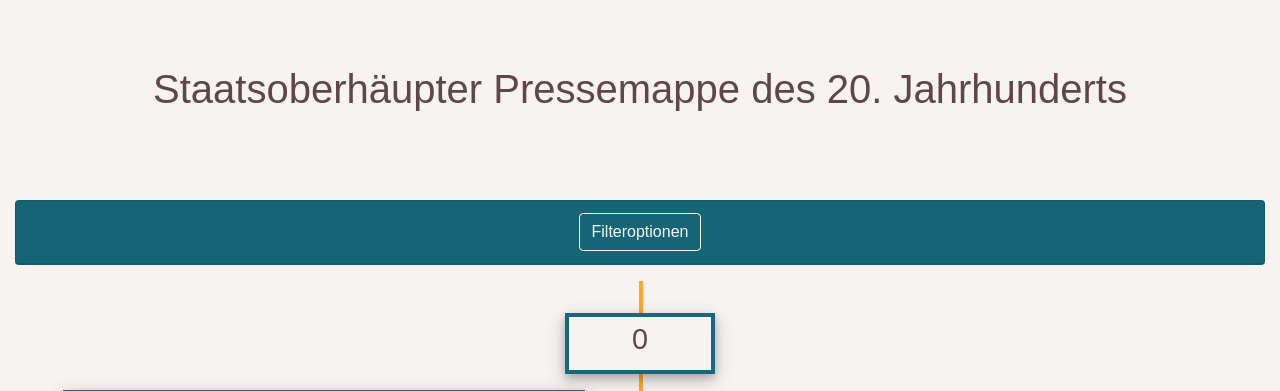
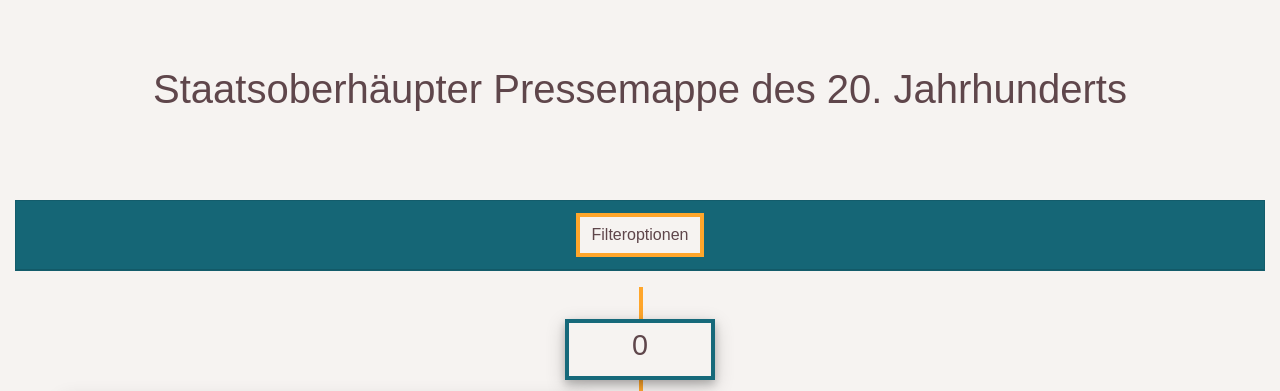
Before and after one commit to julstan/projectPressemappe20, a Django app: template Pressemappe/timeline/templates/timeline/timeline_neu.html in a window 1280 px wide. Shown: the top 391 px of the page. Run offline with Django 3.2, Linux system fonts and the light colour scheme; data comes from the database, SQL or seed files in the repository; the template is opened without the code that fills it: values that come from a table or form of the project are taken from there, most other values are stand-ins (such as "Sample title", 1, 10 or a date in 2020); some libraries are stand-ins or nearby versions.

Commit message:
Buttons angepasst

```diff
--- a/Pressemappe/timeline/static/css/timeline_neu.css
+++ b/Pressemappe/timeline/static/css/timeline_neu.css
@@ -1,5 +1,6 @@
 * {
 	 box-sizing: border-box;
+	 border-radius: 0 !important;
 }
 
  body {
@@ -24,8 +25,35 @@
     width: 100%;
 }
 
+/* Farbe des Menüs */
+
 #filtermenue {
     background: #16697a;
+}
+
+.card {
+    color: #f6f3f1;
+}
+
+
+/* Styling der Buttons von Bootstrap */
+
+.btn-outline-warning {
+    background-color: #f6f3f1;
+    color: #5f464b;
+    border-color: #ffa62b !important;
+    border: 4px solid;
+
+}
+
+.btn-outline-warning:hover, .btn-outline-warning:focus, .btn-outline-warning:active, .btn-outline-warning.active, .open>.dropdown-toggle.btn-outline-warning {
+    color: #5f464b;
+    background-color: #ffa62b;
+    border-color: #ffa62b;
+}
+
+.btn-outline-warning:a {
+    color: #5f464b
 }
 
 
@@ -193,19 +221,19 @@ hr {
 
 /* Gestaltung des Links */
 
-a:link {
+.a:link {
     color: #16697a;
     text-decoration: underline;
 
 }
 
 
-a:visited {
+.a:visited {
   color: #16697a;
   text-decoration: underline;
 }
 
-a:hover {
+.a:hover {
   color: #ef767a;
 }
 
--- a/Pressemappe/timeline/templates/timeline/timeline_neu.html
+++ b/Pressemappe/timeline/templates/timeline/timeline_neu.html
@@ -10,9 +10,9 @@
     <div class="row">
         <div class="col-12">
             <!--<div class="content">-->
-                <div class="card text-white text-center mb-3" id="filtermenue">
+                <div class="card text-center mb-3" id="filtermenue">
                     <div class="card-header">
-                        <button class="btn btn-outline-light" type="button" data-toggle="collapse" data-target="#collapseFilter" aria-expanded="true" aria-controls="collapseFilter">
+                        <button class="btn btn-outline-warning" type="button" data-toggle="collapse" data-target="#collapseFilter" aria-expanded="true" aria-controls="collapseFilter">
                             Filteroptionen
                         </button>
                         <!-- falls man den Button nicht in der vollen Länge haben möchte, dann aria-expanded="false"-->
@@ -26,9 +26,9 @@
                             <small>Info: Bitte benutzen Sie das Format Jahr-Monat-Tag für Zeiträume
                                 </small>
                             <br>
-                            <button class="btn btn-secondary" type="submit" data-toggle="tooltip" data-placement="bottom"
+                            <button class="btn btn-outline-warning" type="submit" data-toggle="tooltip" data-placement="bottom"
                                     title="Suchfilter können kombiniert werden">Suche</button>
-                                    <a class="btn btn-outline-light" href="/timeline/show">zurück</a>
+                                    <a class="btn btn-outline-warning" href="/timeline/show">zurück</a>
 
                         </form>
 
@@ -76,8 +76,8 @@
                         <h5>Nachfolger: {{person.successor}}</h5>
                     {% endif %}
                     <h5>Land: {{person.country}}</h5>
-                    <h5>Pressemappe-Objekt: <a href="http://webopac.hwwa.de/PresseMappe20E/Digiview_MID.cfm?mid=P{{person.pm20id|slice:'3:'}}" target="_blank">hier klicken</a></h5>
-                    <h5>Wikidata-Objekt: <a href={{person.wikidata_object}}>hier klicken</a></h5>
+                    <h5>Pressemappe-Objekt: <a class='a'  href="http://webopac.hwwa.de/PresseMappe20E/Digiview_MID.cfm?mid=P{{person.pm20id|slice:'3:'}}" target="_blank">hier klicken</a></h5>
+                    <h5>Wikidata-Objekt: <a class="a" href={{person.wikidata_object}}>hier klicken</a></h5>
                 </div>
             </div>
         </div>
```
